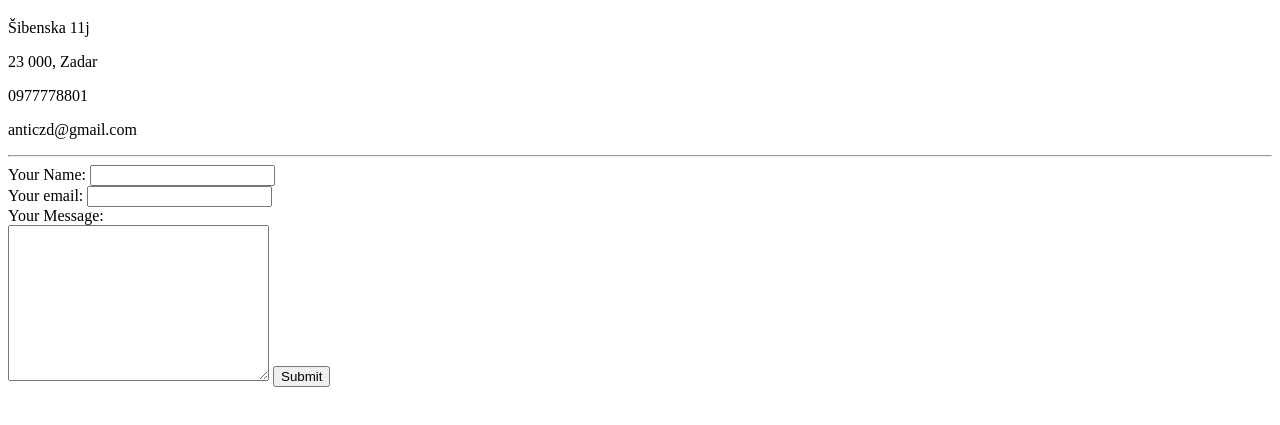
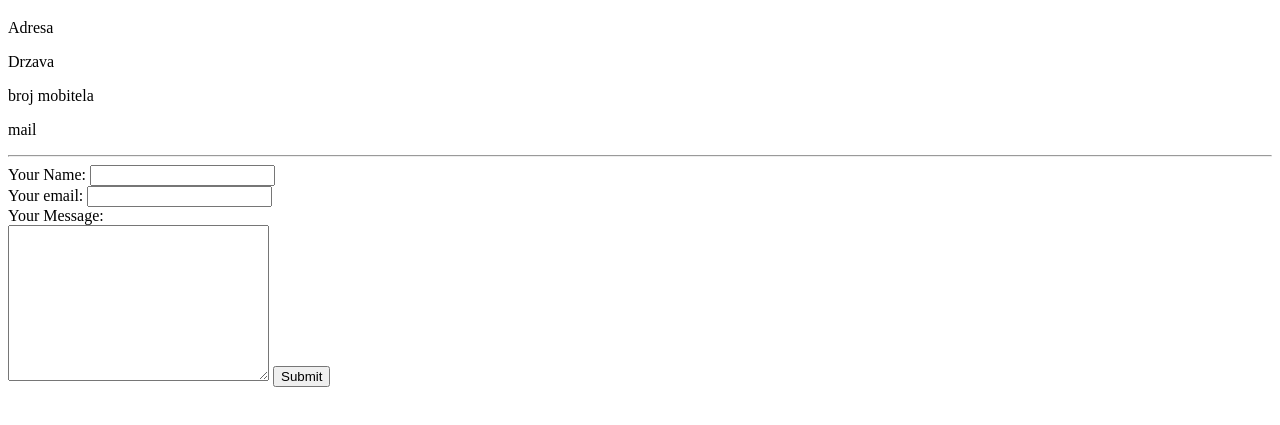
Before and after one commit to anticzd/CV, a plain HTML site: page contact.html in a window 1280 px wide. Shown: the part 61-486 px from the top of the page. Drawn offline with Linux system fonts and the light colour scheme.

Commit message:
Update contact.html

```diff
--- a/contact.html
+++ b/contact.html
@@ -8,10 +8,10 @@
 
 <body>
   <h1>My contact details</h1>
-  <p>Šibenska 11j</p>
-  <p>23 000, Zadar</p>
-  <p>0977778801</p>
-  <p>anticzd@gmail.com</p>
+  <p>Adresa</p>
+  <p>Drzava</p>
+  <p>broj mobitela</p>
+  <p>mail</p>
   <hr>
   <form action="mailto:anticzd@gmai.com" method="post" enctype="text/plain">
     <label for="">Your Name:</label>
```
